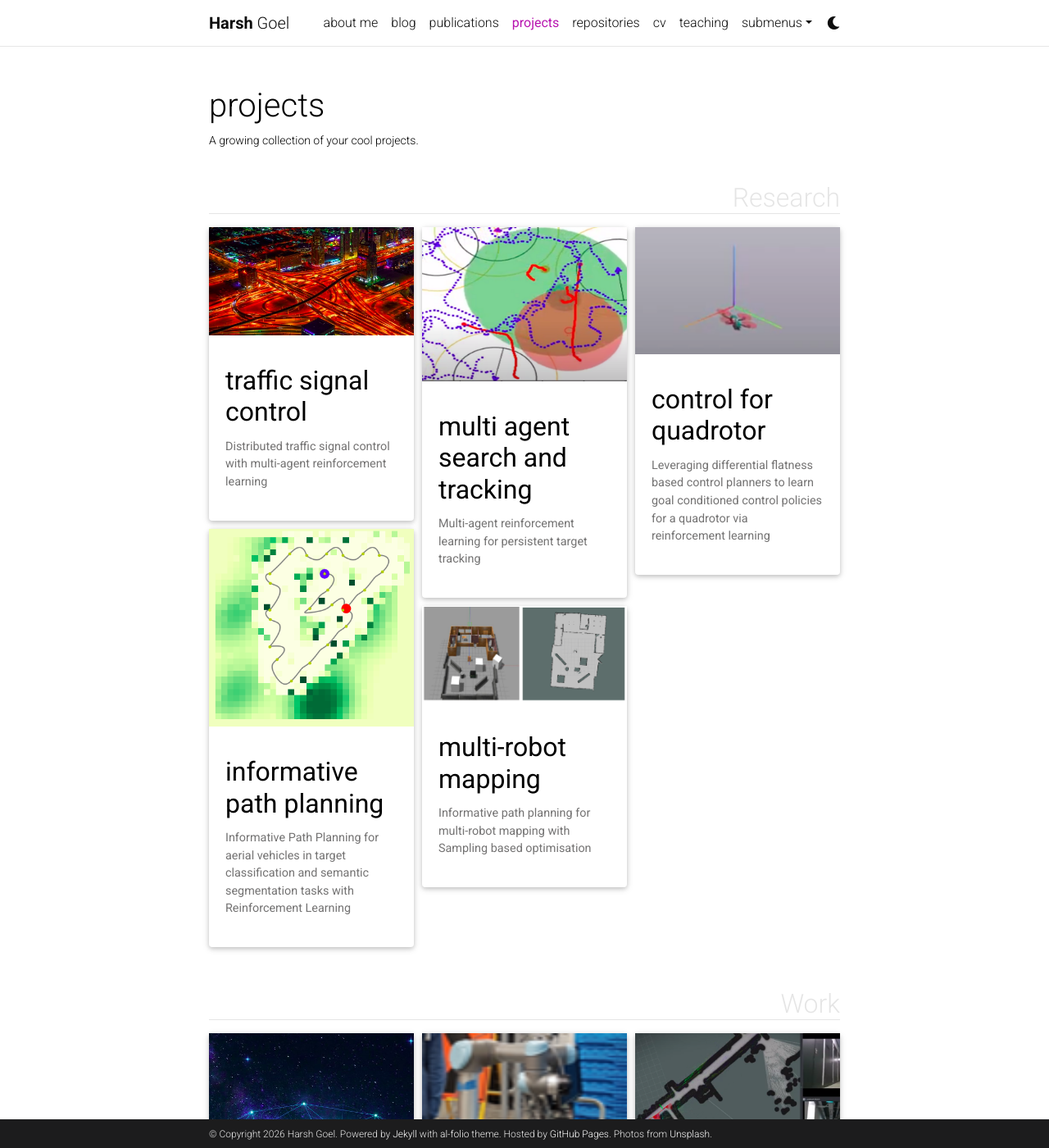
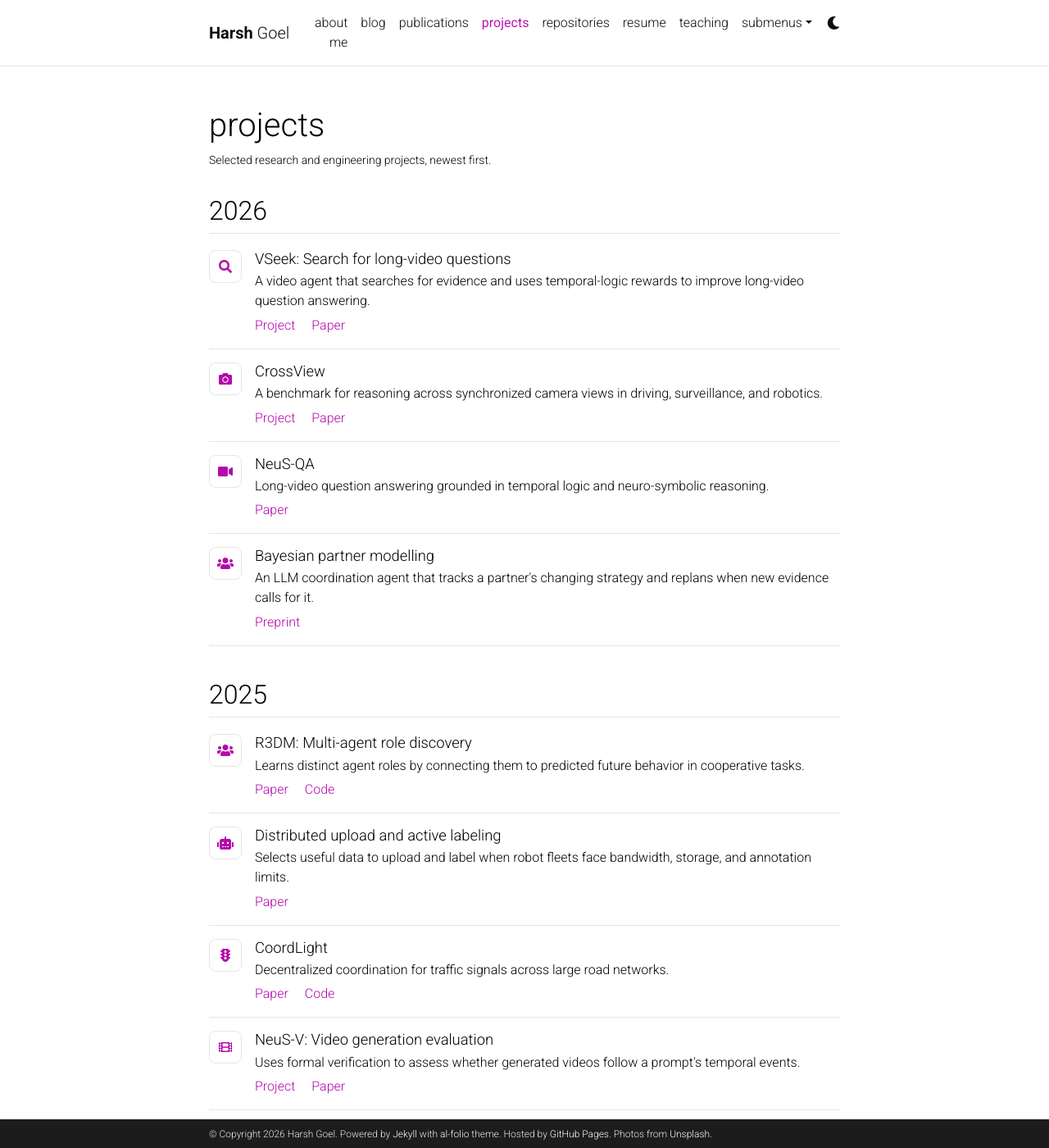
Before and after one commit to harshg99/hgmain, a Jekyll site: the page built from _pages/projects.md, in a window 1280 px wide and 1400 px high. Shown: the whole window at 82% size. Built offline with Jekyll 4.4.1, drawn with Linux system fonts in a browser that asks for light colours; full-size pictures stand in for the smaller copies a plugin makes; comment, search, counter and statistics services are not loaded; a style sheet for code colours, icons or effects is not loaded; some of the changed text lies outside the part shown.

Commit message:
Update publications, resume, projects, and deployment

```diff
--- /dev/null
+++ b/_data/projects.yml
@@ -0,0 +1,101 @@
+- year: 2026
+  title: "VSeek: Search for long-video questions"
+  icon: fa-search
+  description: A video agent that searches for evidence and uses temporal-logic rewards to improve long-video question answering.
+  links:
+    - label: Project
+      url: https://utaustin-swarmlab.github.io/VSeek/
+    - label: Paper
+      url: https://arxiv.org/abs/2607.02959
+
+- year: 2026
+  title: CrossView
+  icon: fa-camera
+  description: A benchmark for reasoning across synchronized camera views in driving, surveillance, and robotics.
+  links:
+    - label: Project
+      url: https://utaustin-swarmlab.github.io/CrossView/
+    - label: Paper
+      url: https://arxiv.org/abs/2608.15539
+
+- year: 2026
+  title: NeuS-QA
+  icon: fa-video
+  description: Long-video question answering grounded in temporal logic and neuro-symbolic reasoning.
+  links:
+    - label: Paper
+      url: https://ojs.aaai.org/index.php/AAAI/article/view/37834
+
+- year: 2026
+  title: Bayesian partner modelling
+  icon: fa-users
+  description: An LLM coordination agent that tracks a partner's changing strategy and replans when new evidence calls for it.
+  links:
+    - label: Preprint
+      url: https://arxiv.org/abs/2608.18490
+
+- year: 2025
+  title: "R3DM: Multi-agent role discovery"
+  icon: fa-users
+  description: Learns distinct agent roles by connecting them to predicted future behavior in cooperative tasks.
+  links:
+    - label: Paper
+      url: https://proceedings.mlr.press/v267/goel25a.html
+    - label: Code
+      url: https://github.com/UTAustin-SwarmLab/R3DM
+
+- year: 2025
+  title: Distributed upload and active labeling
+  icon: fa-robot
+  description: Selects useful data to upload and label when robot fleets face bandwidth, storage, and annotation limits.
+  links:
+    - label: Paper
+      url: https://proceedings.mlr.press/v305/akcin25a.html
+
+- year: 2025
+  title: CoordLight
+  icon: fa-traffic-light
+  description: Decentralized coordination for traffic signals across large road networks.
+  links:
+    - label: Paper
+      url: https://marmotlab.org/publications/79-TITS2025-CoordLight.pdf
+    - label: Code
+      url: https://github.com/marmotlab/CoordLight
+
+- year: 2025
+  title: "NeuS-V: Video generation evaluation"
+  icon: fa-film
+  description: Uses formal verification to assess whether generated videos follow a prompt's temporal events.
+  links:
+    - label: Project
+      url: https://utaustin-swarmlab.github.io/NeuS-V/
+    - label: Paper
+      url: https://openaccess.thecvf.com/content/CVPR2025/html/Sharan_Neuro-Symbolic_Evaluation_of_Text-to-Video_Models_using_Formal_Verification_CVPR_2025_paper.html
+
+- year: 2024
+  title: Synthetic data for autonomous driving
+  icon: fa-car
+  description: Investigated latent diffusion data for improving end-to-end driving models.
+  links:
+    - label: Paper
+      url: https://openreview.net/forum?id=yaXYQinjOA
+    - label: Code
+      url: https://github.com/UTAustin-SwarmLab/SynDiff-AD
+
+- year: 2023
+  title: SocialLight
+  icon: fa-traffic-light
+  description: Distributed cooperation learning for network-wide traffic signal control.
+  links:
+    - label: Paper
+      url: https://www.southampton.ac.uk/~eg/AAMAS2023/pdfs/p1551.pdf
+    - label: Code
+      url: https://github.com/marmotlab/SocialLight
+
+- year: 2022
+  title: Agile active target sensing with a UAV
+  icon: fa-paper-plane
+  description: Reinforcement learning for aerial search and target classification with dynamically feasible trajectories.
+  links:
+    - label: Preprint
+      url: https://arxiv.org/abs/2212.08214
--- a/_pages/projects.md
+++ b/_pages/projects.md
@@ -2,57 +2,33 @@
 layout: page
 title: projects
 permalink: /projects/
-description: A growing collection of your cool projects.
+description: Selected research and engineering projects, newest first.
 nav: true
 nav_order: 2
-display_categories: [Research, Work, Classes, Fun]
-horizontal: false
+years: [2026, 2025, 2024, 2023, 2022]
 ---
 
-<!-- pages/projects.md -->
-<div class="projects">
-{%- if site.enable_project_categories and page.display_categories %}
-  <!-- Display categorized projects -->
-  {%- for category in page.display_categories %}
-  <h2 class="category">{{ category }}</h2>
-  {%- assign categorized_projects = site.projects | where: "category", category -%}
-  {%- assign sorted_projects = categorized_projects | sort: "importance" %}
-  <!-- Generate cards for each project -->
-  {% if page.horizontal -%}
-  <div class="container">
-    <div class="row row-cols-2">
-    {%- for project in sorted_projects -%}
-      {% include projects_horizontal.html %}
-    {%- endfor %}
-    </div>
-  </div>
-  {%- else -%}
-  <div class="grid">
-    {%- for project in sorted_projects -%}
-      {% include projects.html %}
-    {%- endfor %}
-  </div>
-  {%- endif -%}
+<div class="project-list">
+  {% for year in page.years %}
+    {% assign projects_for_year = site.data.projects | where: "year", year %}
+    {% if projects_for_year.size > 0 %}
+      <section class="project-year-group" aria-labelledby="projects-{{ year }}">
+        <h2 id="projects-{{ year }}" class="project-year">{{ year }}</h2>
+        {% for project in projects_for_year %}
+          <article class="project-entry">
+            <div class="project-icon" aria-hidden="true"><i class="fas {{ project.icon }}"></i></div>
+            <div class="project-entry-content">
+              <h3>{{ project.title }}</h3>
+              <p>{{ project.description }}</p>
+              <div class="project-links">
+                {% for link in project.links %}
+                  <a href="{{ link.url }}" target="_blank" rel="noopener noreferrer">{{ link.label }}</a>
+                {% endfor %}
+              </div>
+            </div>
+          </article>
+        {% endfor %}
+      </section>
+    {% endif %}
   {% endfor %}
-
-{%- else -%}
-<!-- Display projects without categories -->
-  {%- assign sorted_projects = site.projects | sort: "importance" -%}
-  <!-- Generate cards for each project -->
-  {% if page.horizontal -%}
-  <div class="container">
-    <div class="row row-cols-2">
-    {%- for project in sorted_projects -%}
-      {% include projects_horizontal.html %}
-    {%- endfor %}
-    </div>
-  </div>
-  {%- else -%}
-  <div class="grid">
-    {%- for project in sorted_projects -%}
-      {% include projects.html %}
-    {%- endfor %}
-  </div>
-  {%- endif -%}
-{%- endif -%}
 </div>
--- a/_sass/_base.scss
+++ b/_sass/_base.scss
@@ -460,6 +460,54 @@ footer.sticky-bottom {
   }
 }
 
+.project-list {
+  .project-year-group {
+    margin: 2rem 0 2.5rem;
+  }
+
+  .project-year {
+    border-bottom: 1px solid var(--global-divider-color);
+    margin-bottom: 0.25rem;
+    padding-bottom: 0.5rem;
+  }
+
+  .project-entry {
+    display: flex;
+    gap: 1rem;
+    padding: 1rem 0;
+    border-bottom: 1px solid var(--global-divider-color);
+  }
+
+  .project-icon {
+    align-items: center;
+    border: 1px solid var(--global-divider-color);
+    border-radius: 0.5rem;
+    color: var(--global-theme-color);
+    display: flex;
+    flex: 0 0 2.5rem;
+    height: 2.5rem;
+    justify-content: center;
+  }
+
+  .project-entry-content {
+    min-width: 0;
+
+    h3 {
+      font-size: 1.15rem;
+      margin: 0 0 0.25rem;
+    }
+
+    p {
+      margin-bottom: 0.35rem;
+    }
+  }
+
+  .project-links a {
+    display: inline-block;
+    margin-right: 1rem;
+  }
+}
+
 
 // Publications
 
```
Also changed, not shown: _bibliography/papers.bib (+117 -13 lines), _pages/about.md (+6 -5 lines), _pages/cv.md (+7 -3 lines), _pages/publications.md (+2 -2 lines), .github/workflows/deploy.yml, 1 other file.
